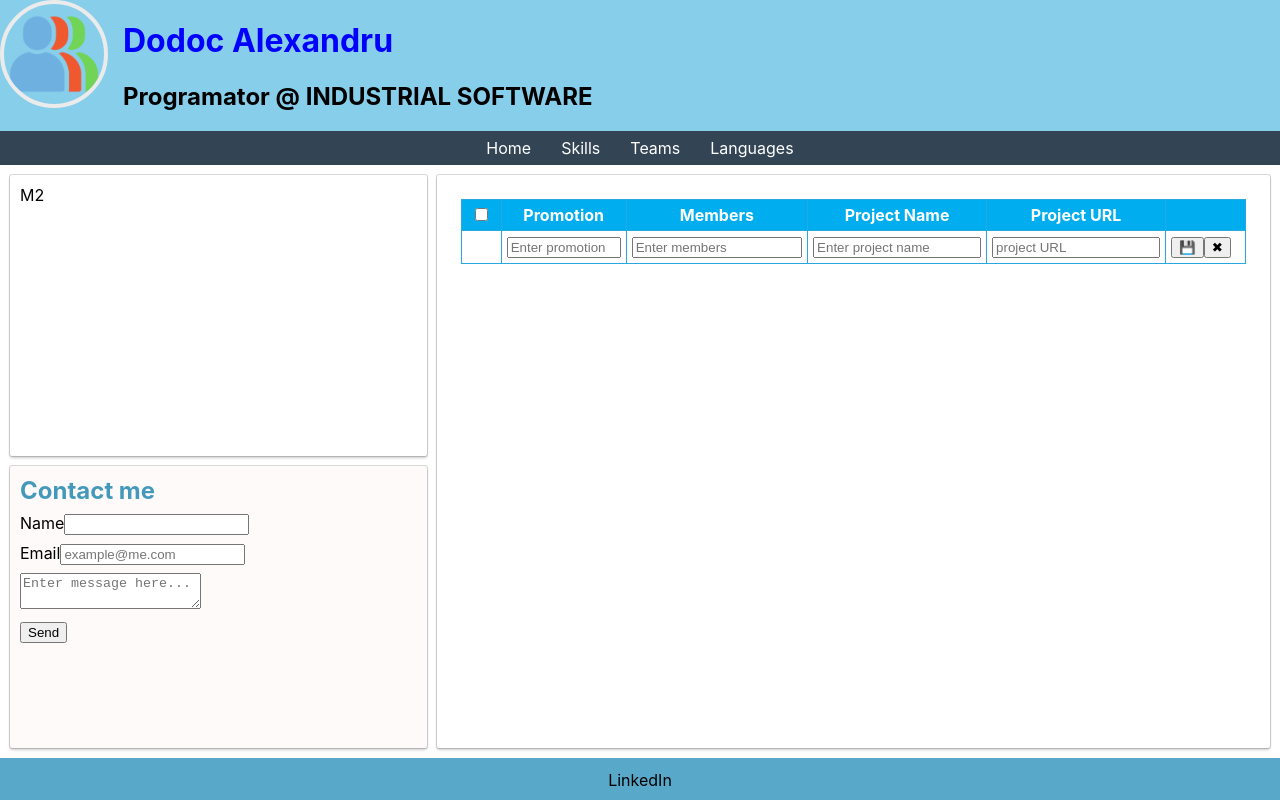
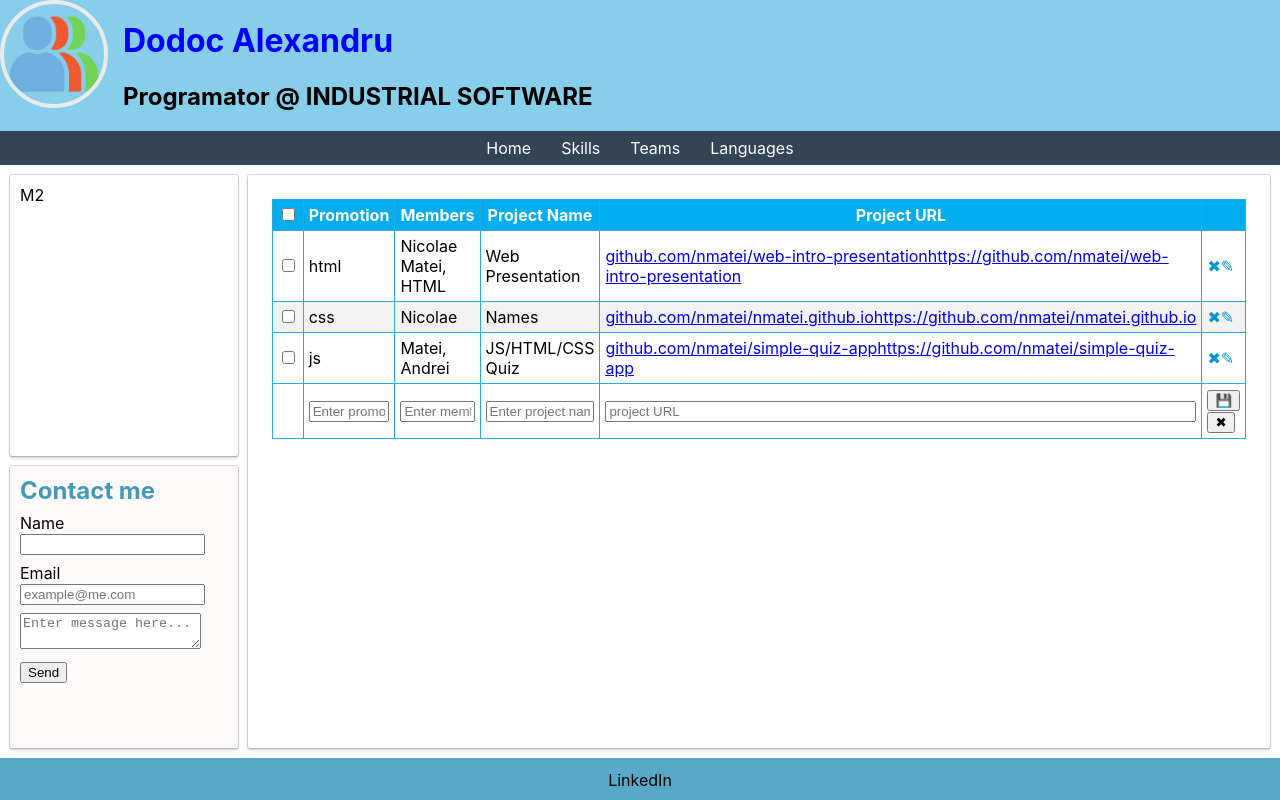
Before and after one commit to alexdodoc/teams-networking-react, a React (Create React App) app: page / in a window 1280 px wide. Built offline with nearby package versions, Linux system fonts and the light colour scheme.

Commit message:
display array of teams

```diff
--- a/src/teams/TeamsTable.tsx
+++ b/src/teams/TeamsTable.tsx
@@ -1,6 +1,29 @@
 import "./style.css";
 
 export function TeamsTable() {
+  const teams = [
+    {
+      id: "toze8j1610313009673",
+      promotion: "html",
+      members: "Nicolae Matei, HTML",
+      name: "Web Presentation",
+      url: "https://github.com/nmatei/web-intro-presentation"
+    },
+    {
+      id: "ezabnf1630345987541",
+      promotion: "css",
+      members: "Nicolae",
+      name: "Names",
+      url: "https://github.com/nmatei/nmatei.github.io"
+    },
+    {
+      id: "86mq81630347385708",
+      promotion: "js",
+      members: "Matei, Andrei",
+      name: "JS/HTML/CSS Quiz",
+      url: "https://github.com/nmatei/simple-quiz-app"
+    }
+  ];
   return (
     <form id="editForm" action="" method="post">
       <table>
@@ -24,7 +47,38 @@ export function TeamsTable() {
             <th></th>
           </tr>
         </thead>
-        <tbody></tbody>
+        <tbody>
+          {teams.map(({ id, url, promotion, members, name }) => {
+            let displayURL = url;
+            if (url.startsWith("https://")) {
+              displayURL = url.substring(8);
+            }
+            return (
+              <tr key={id}>
+                <td>
+                  <input type="checkbox" name="selected" value={id} />
+                </td>
+                <td>{promotion}</td>
+                <td>{members}</td>
+                <td>{name}</td>
+                <td>
+                  <a href={url} target="_blank">
+                    {displayURL}
+                    {url}
+                  </a>
+                </td>
+                <td>
+                  <a data-id={id} className="link-btn remove-btn">
+                    ✖
+                  </a>
+                  <a data-id={id} className="link-btn edit-btn">
+                    &#9998;
+                  </a>
+                </td>
+              </tr>
+            );
+          })}
+        </tbody>
         <tfoot>
           <tr>
             <td></td>
```
